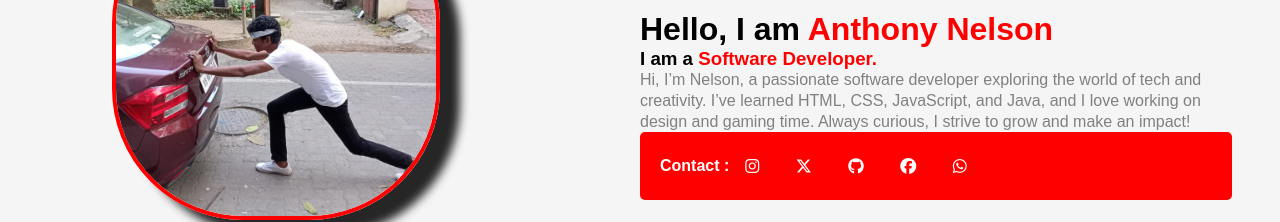
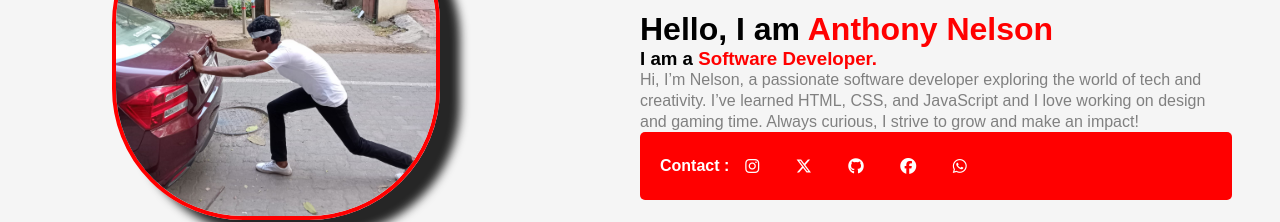
Before and after one commit to AnthonyNelsonSelvan/PORTFOLIO-WEBSITE, a plain HTML site: page INDEX.HTML in a window 1280 px wide. Shown: the part 309-531 px from the top of the page. Drawn offline with Linux system fonts and the light colour scheme.

Commit message:
update in code

```diff
--- a/INDEX.HTML
+++ b/INDEX.HTML
@@ -29,7 +29,7 @@
             <h1 style="font-style: bold;">Hello, I am <span>Anthony Nelson</span></h1>
             <h3>I am a <span>Software Developer.</span></h3>
             <p>Hi, I’m Nelson, a passionate software developer exploring the world of tech and creativity. I’ve learned
-                HTML, CSS, JavaScript, and Java, and I love working on design and gaming time. Always curious, I
+                HTML, CSS, and JavaScript and I love working on design and gaming time. Always curious, I
                 strive to grow and make an impact!</p>
             <div class="cta-btn">
                 Contact : <div id="icon">
```
